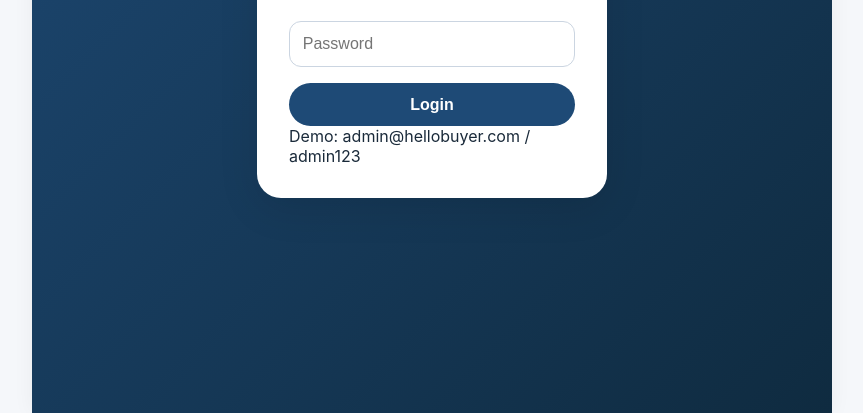
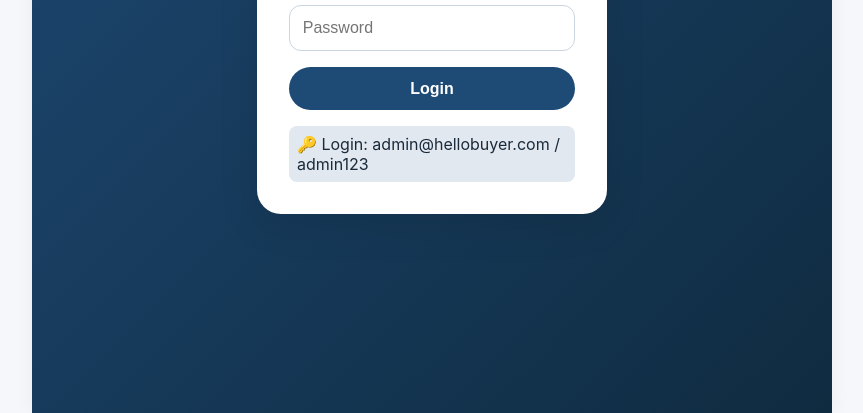
Before and after one commit to Duba92/hellobuyer-erp, a plain HTML site: page index.html in a window 1280 px wide. Shown: the part 387-800 px from the top of the page, without its empty margins (208-1071 px from the left). Drawn offline with nearby package versions, Linux system fonts and the light colour scheme.

Commit message:
Update index.html

```diff
--- a/index.html
+++ b/index.html
@@ -21,7 +21,9 @@
         <input type="email" id="loginEmail" placeholder="Email" autocomplete="email">
         <input type="password" id="loginPassword" placeholder="Password">
         <button id="loginBtn" class="btn-primary">Login</button>
-        <p class="demo-hint">Demo: admin@hellobuyer.com / admin123</p>
+       <p class="demo-hint" style="margin-top: 1rem; padding: 0.5rem; background: #e2e8f0; border-radius: 8px;">
+  🔑 Login: admin@hellobuyer.com / admin123
+</p>
       </div>
     </div>
 
```
